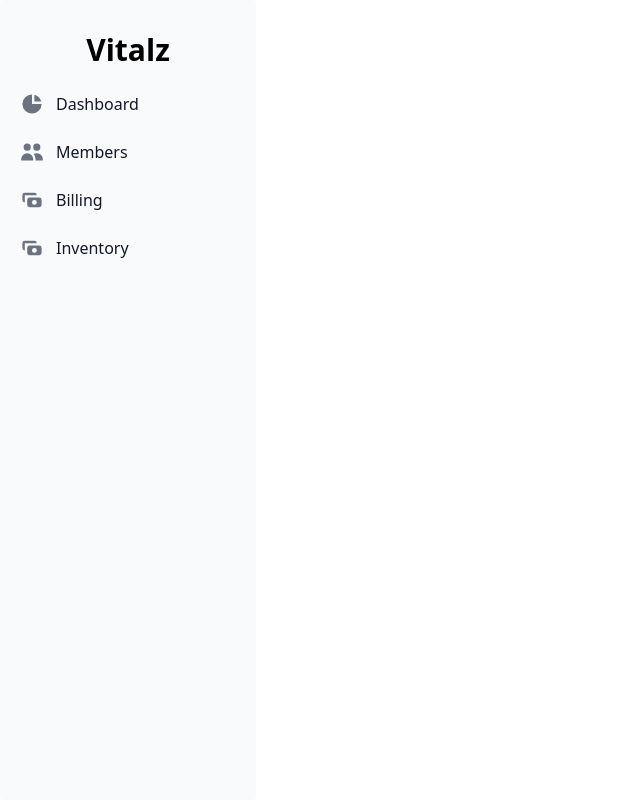
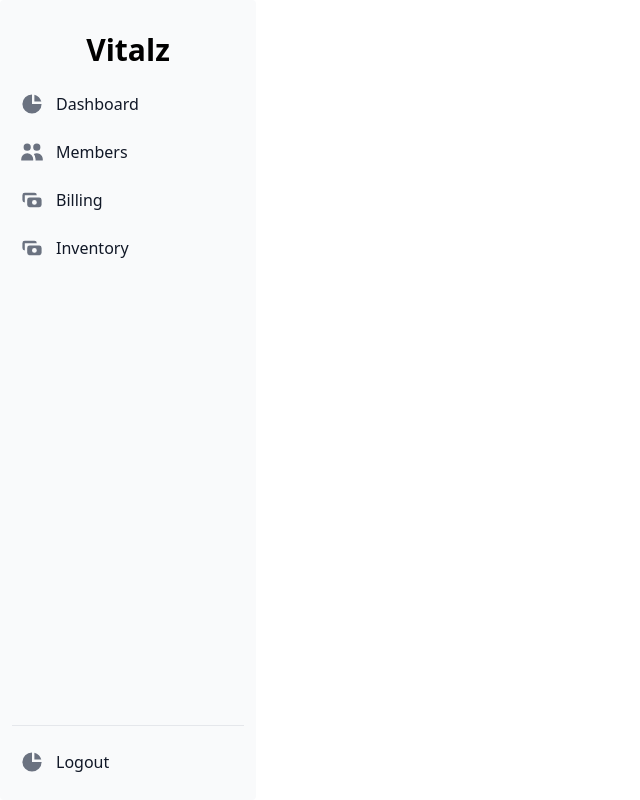
Before and after one commit to hknp796/vitalz, a React (Vite) app: page / in a window 1280 px wide. Shown: the whole page, without its empty margins (0-640 px from the left). Built offline with nearby package versions, Linux system fonts and the light colour scheme.

Commit message:
basic logout added

```diff
--- a/src/components/SideNavbar.jsx
+++ b/src/components/SideNavbar.jsx
@@ -1,14 +1,13 @@
-import { Sidebar } from 'flowbite-react';
-import { HiChartPie,HiUsers ,HiCash,} from 'react-icons/hi';
-import { useNavigate } from 'react-router-dom';
+import { Sidebar } from "flowbite-react";
+import { HiChartPie, HiUsers, HiCash } from "react-icons/hi";
+import { useNavigate } from "react-router-dom";
 
 const sidebarItems = [
-  { link: '/dashboard', icon: HiChartPie, text: 'Dashboard' },
-  { link: '/members', icon: HiUsers, text: 'Members' },
-  { link: '/billing', icon: HiCash, text: 'Billing' },
-  { link: '/inventories', icon: HiCash, text: 'Inventory' },
+  { link: "/dashboard", icon: HiChartPie, text: "Dashboard" },
+  { link: "/members", icon: HiUsers, text: "Members" },
+  { link: "/billing", icon: HiCash, text: "Billing" },
+  { link: "/inventories", icon: HiCash, text: "Inventory" },
 ];
-
 
 export default function CTAButton() {
   const navigateTo = useNavigate();
@@ -16,16 +15,32 @@ export default function CTAButton() {
   const handleNavigation = (path) => {
     navigateTo(path);
   };
+
+  const handleLogout = () => {
+    navigateTo("/login");
+  };
   return (
-    <Sidebar className='h-[100vh]'>
-      <h2 className='text-black font-bold text-3xl px-2 text-center p-4'>Vitalz</h2>
-      <Sidebar.Items>
+    <Sidebar className="h-[100vh]">
+      <h2 className="text-black font-bold text-3xl px-2 text-center p-4">
+        Vitalz
+      </h2>
+      <Sidebar.Items className="flex flex-col h-[calc(100%-70px)]  justify-between">
         <Sidebar.ItemGroup>
           {sidebarItems.map((item, index) => (
-            <Sidebar.Item className='cursor-pointer' key={index}  icon={item.icon} onClick={() => handleNavigation(item.link)}>
+            <Sidebar.Item
+              className="cursor-pointer"
+              key={index}
+              icon={item.icon}
+              onClick={() => handleNavigation(item.link)}
+            >
               <p>{item.text}</p>
             </Sidebar.Item>
           ))}
+        </Sidebar.ItemGroup>
+        <Sidebar.ItemGroup>
+          <Sidebar.Item href="#" icon={HiChartPie} onClick={handleLogout}>
+            Logout
+          </Sidebar.Item>
         </Sidebar.ItemGroup>
       </Sidebar.Items>
     </Sidebar>
```
